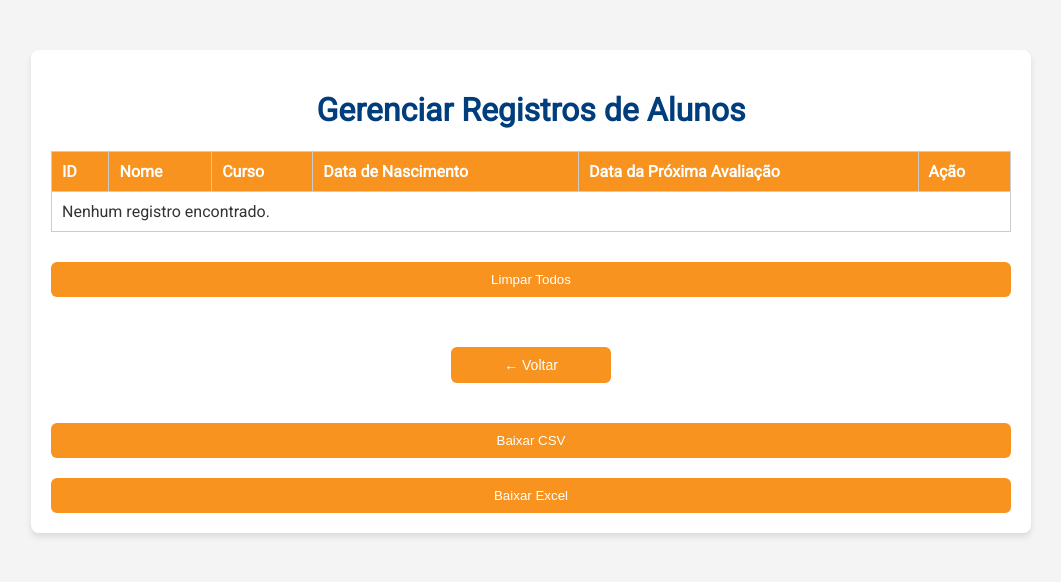
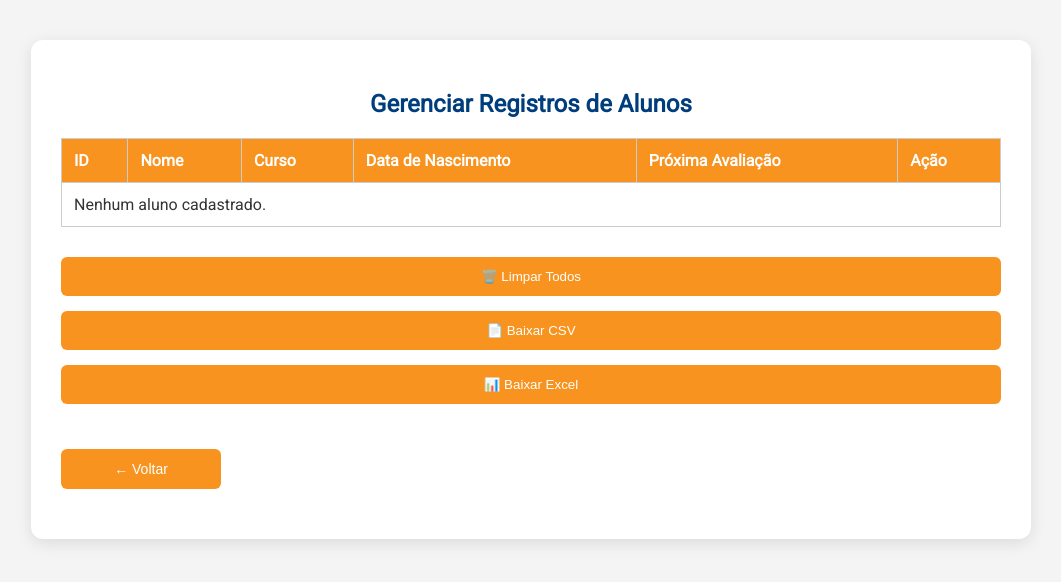
Before and after one commit to euantoniojunior/sistemapei, a Flask app: template templates/registros.html in a window 1280 px wide. Shown: the top 582 px of the page, without its empty margins (109-1170 px from the left). Run offline with Flask 3, Linux system fonts and the light colour scheme; the template is opened without the code that fills it, so the values that code supplies are empty.

Commit message:
Update registros.html

```diff
--- a/templates/registros.html
+++ b/templates/registros.html
@@ -2,40 +2,40 @@
 <html lang="pt-br">
 <head>
     <meta charset="UTF-8">
-    <title>Gerenciar Registros</title>
+    <title>Gerenciar Registros - Sistema PEI</title>
     <link href="https://fonts.googleapis.com/css2?family=Roboto&display=swap" rel="stylesheet">
     <link rel="stylesheet" href="/static/style.css">
     <style>
         body {
             font-family: 'Roboto', sans-serif;
             background-color: #f4f4f4;
-            text-align: center;
             margin: 0;
             padding: 0;
         }
 
-        .container {
-            background-color: #ffffff;
-            width: 90%;
+        .form-container {
             max-width: 1000px;
-            margin: 50px auto;
-            padding: 20px;
-            box-shadow: 0px 4px 6px rgba(0, 0, 0, 0.1);
-            border-radius: 8px;
+            margin: 40px auto;
+            background: white;
+            border-radius: 12px;
+            box-shadow: 0 4px 16px rgba(0,0,0,0.1);
+            padding: 30px;
         }
 
-        h1 {
+        h2 {
             color: #003D7C;
+            text-align: center;
+            margin-bottom: 20px;
         }
 
         table {
             width: 100%;
             border-collapse: collapse;
-            margin: 20px 0;
+            margin-top: 20px;
         }
 
         th, td {
-            padding: 10px;
+            padding: 12px;
             border: 1px solid #ccc;
             text-align: left;
         }
@@ -49,19 +49,30 @@
             background-color: #f9f9f9;
         }
 
-        .actions {
-            margin-top: 30px;
+        .btn-excluir {
+            background-color: #e74c3c;
+            color: white;
+            border: none;
+            padding: 8px 12px;
+            cursor: pointer;
+            border-radius: 6px;
+            font-size: 14px;
         }
 
-        .action-buttons {
+        .btn-excluir:hover {
+            background-color: #c0392b;
+        }
+
+        .actions {
             display: flex;
-            justify-content: center;
-            gap: 20px;
+            justify-content: space-between;
+            gap: 15px;
+            margin-top: 30px;
             flex-wrap: wrap;
         }
 
         .action-buttons button {
-            padding: 10px 16px;
+            padding: 12px 20px;
             background-color: #F7931E;
             color: white;
             border: none;
@@ -75,14 +86,6 @@
             background-color: #e67e22;
         }
 
-        .btn-excluir {
-            background-color: #e74c3c;
-        }
-
-        .btn-excluir:hover {
-            background-color: #c0392b;
-        }
-
         .btn-limpar {
             background-color: #e67e22;
         }
@@ -91,18 +94,41 @@
             background-color: #d35400;
         }
 
+        .btn-voltar {
+            background-color: #003D7C;
+        }
+
+        .btn-voltar:hover {
+            background-color: #002a54;
+        }
+
         @media (max-width: 768px) {
             .action-buttons {
                 flex-direction: column;
                 align-items: stretch;
             }
         }
+
+        #msg {
+            margin-top: 10px;
+            font-size: 14px;
+            text-align: center;
+            font-weight: bold;
+        }
+
+        #msg.green {
+            color: green;
+        }
+
+        #msg.red {
+            color: red;
+        }
     </style>
 </head>
 <body>
 
-<div class="container">
-    <h1>Gerenciar Registros de Alunos</h1>
+<div class="form-container">
+    <h2>Gerenciar Registros de Alunos</h2>
 
     <!-- Tabela de registros -->
     <table id="tabela-registros">
@@ -112,81 +138,91 @@
                 <th>Nome</th>
                 <th>Curso</th>
                 <th>Data de Nascimento</th>
-                <th>Data da Próxima Avaliação</th>
+                <th>Próxima Avaliação</th>
                 <th>Ação</th>
             </tr>
         </thead>
         <tbody id="registros-body">
-            <!-- Os registros aparecem aqui -->
+            <!-- Dados carregados aqui -->
         </tbody>
     </table>
 
-    <!-- Botões de ação -->
-    <div class="actions">
-        <div class="action-buttons">
-            <button class="btn-limpar" onclick="excluirTodos()">Limpar Todos</button>
-            <button class="btn-voltar" onclick="location.href='/dashboard'">← Voltar</button>
-            <button class="btn-excel" onclick="window.location.href='/api/alunos/csv'">Baixar CSV</button>
-            <button class="btn-excel" onclick="window.location.href='/api/alunos/excel'">Baixar Excel</button>
-        </div>
+    <!-- Mensagem de feedback -->
+    <p id="msg"></p>
+
+    <!-- Botões inferiores -->
+    <div class="actions action-buttons">
+        <button class="btn-limpar" onclick="excluirTodos()">🗑️ Limpar Todos</button>
+        <button class="btn-excel" onclick="window.location.href='/api/alunos/csv'">📄 Baixar CSV</button>
+        <button class="btn-excel" onclick="window.location.href='/api/alunos/excel'">📊 Baixar Excel</button>
+        <button class="btn-voltar" onclick="location.href='/dashboard'">← Voltar</button>
     </div>
 </div>
 
 <script>
-    window.onload = async () => {
+    window.onload = () => {
         carregarRegistros();
     };
 
     async function carregarRegistros() {
         try {
-            const res = await fetch("/api/alunos");
+            const res = await fetch('/api/alunos');
             const alunos = await res.json();
 
-            const tbody = document.getElementById("registros-body");
-            tbody.innerHTML = "";
+            const tbody = document.getElementById('registros-body');
+            tbody.innerHTML = '';
 
-            if (!alunos.length) {
-                tbody.innerHTML = "<tr><td colspan='6'>Nenhum registro encontrado.</td></tr>";
+            if (!alunos.length || !Array.isArray(alunos)) {
+                tbody.innerHTML = "<tr><td colspan='6'>Nenhum aluno cadastrado.</td></tr>";
                 return;
             }
 
             alunos.forEach(aluno => {
-                const tr = document.createElement("tr");
+                const row = document.createElement('tr');
 
-                tr.innerHTML = `
+                const dataNasc = aluno.data_nascimento ? new Date(aluno.data_nascimento).toLocaleDateString() : 'N/A';
+                const proximaAvaliacao = aluno.proxima_avaliacao ? new Date(aluno.proxima_avaliacao).toLocaleDateString() : 'N/A';
+
+                row.innerHTML = `
                     <td>${aluno.id}</td>
-                    <td>${aluno.nome || "N/A"}</td>
-                    <td>${aluno.curso || "N/A"}</td>
-                    <td>${formatarData(aluno.data_nascimento)}</td>
-                    <td>${formatarData(aluno.proxima_avaliacao)}</td>
+                    <td>${aluno.nome || 'N/A'}</td>
+                    <td>${aluno.curso || 'N/A'}</td>
+                    <td>${dataNasc}</td>
+                    <td>${proximaAvaliacao}</td>
                     <td>
                         <button class="btn-excluir" onclick="excluirRegistro(${aluno.id})">❌ Excluir</button>
                     </td>
                 `;
 
-                tbody.appendChild(tr);
+                tbody.appendChild(row);
             });
 
         } catch (err) {
             console.error("Erro ao carregar registros:", err);
-            document.getElementById("registros-body").innerHTML = "<tr><td colspan='6'>Erro ao carregar registros</td></tr>";
+            document.getElementById('msg').innerText = "❌ Erro ao carregar dados.";
+            document.getElementById('msg').className = "red";
         }
     }
 
     async function excluirRegistro(id) {
-        if (!confirm("Tem certeza que deseja excluir esse aluno?")) return;
+        if (!confirm("Tem certeza que deseja excluir este aluno?")) return;
 
         try {
             const res = await fetch(`/api/alunos/excluir/${id}`, {
-                method: "DELETE"
+                method: 'DELETE'
             });
 
             const data = await res.json();
-            alert(data.message || "✅ Registro excluído com sucesso.");
-            carregarRegistros(); // Atualiza a tabela
+            if (res.ok) {
+                document.getElementById('msg').innerText = data.message || "✅ Registro excluído!";
+                document.getElementById('msg').className = "green";
+                carregarRegistros(); // Atualiza a tabela
+            } else {
+                throw new Error(data.error || "Erro desconhecido");
+            }
         } catch (err) {
-            alert("❌ Erro ao excluir registro.");
-            console.error(err);
+            document.getElementById('msg').innerText = "❌ Erro ao excluir: " + err.message;
+            document.getElementById('msg').className = "red";
         }
     }
 
@@ -199,18 +235,17 @@
             });
 
             const data = await res.json();
-            alert(data.message || "✅ Todos os registros foram excluídos.");
-            carregarRegistros(); // Atualiza a tabela
+            if (res.ok) {
+                document.getElementById('msg').innerText = data.message || "✅ Todos os registros foram excluídos.";
+                document.getElementById('msg').className = "green";
+                carregarRegistros(); // Atualiza a tabela
+            } else {
+                throw new Error(data.error || "Erro desconhecido");
+            }
         } catch (err) {
-            alert("❌ Erro ao excluir todos os registros.");
-            console.error(err);
+            document.getElementById('msg').innerText = "❌ Erro ao excluir todos: " + err.message;
+            document.getElementById('msg').className = "red";
         }
-    }
-
-    function formatarData(dataStr) {
-        if (!dataStr) return "N/A";
-        const d = new Date(dataStr.split("T")[0]);
-        return `${d.getDate().toString().padStart(2, '0')}/${(d.getMonth()+1).toString().padStart(2, '0')}/${d.getFullYear()}`;
     }
 </script>
 
```
